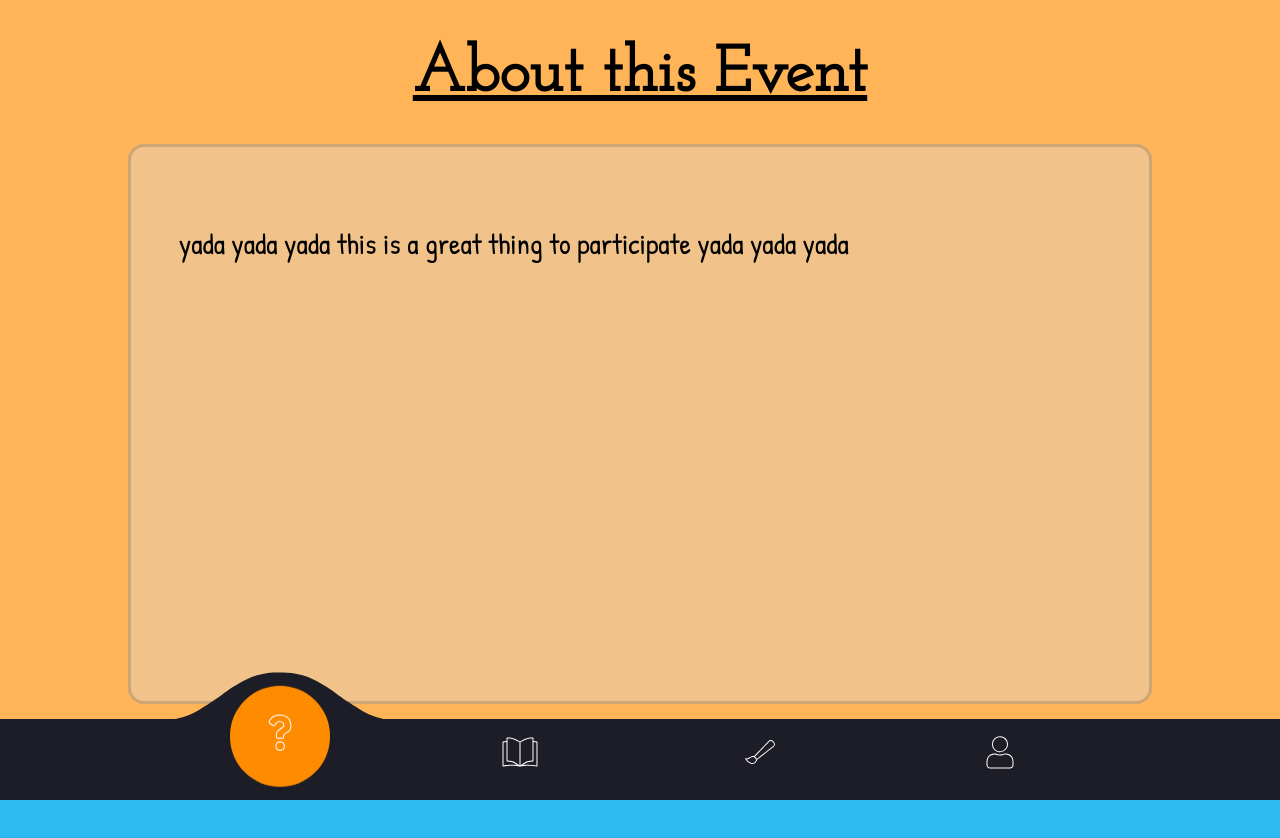
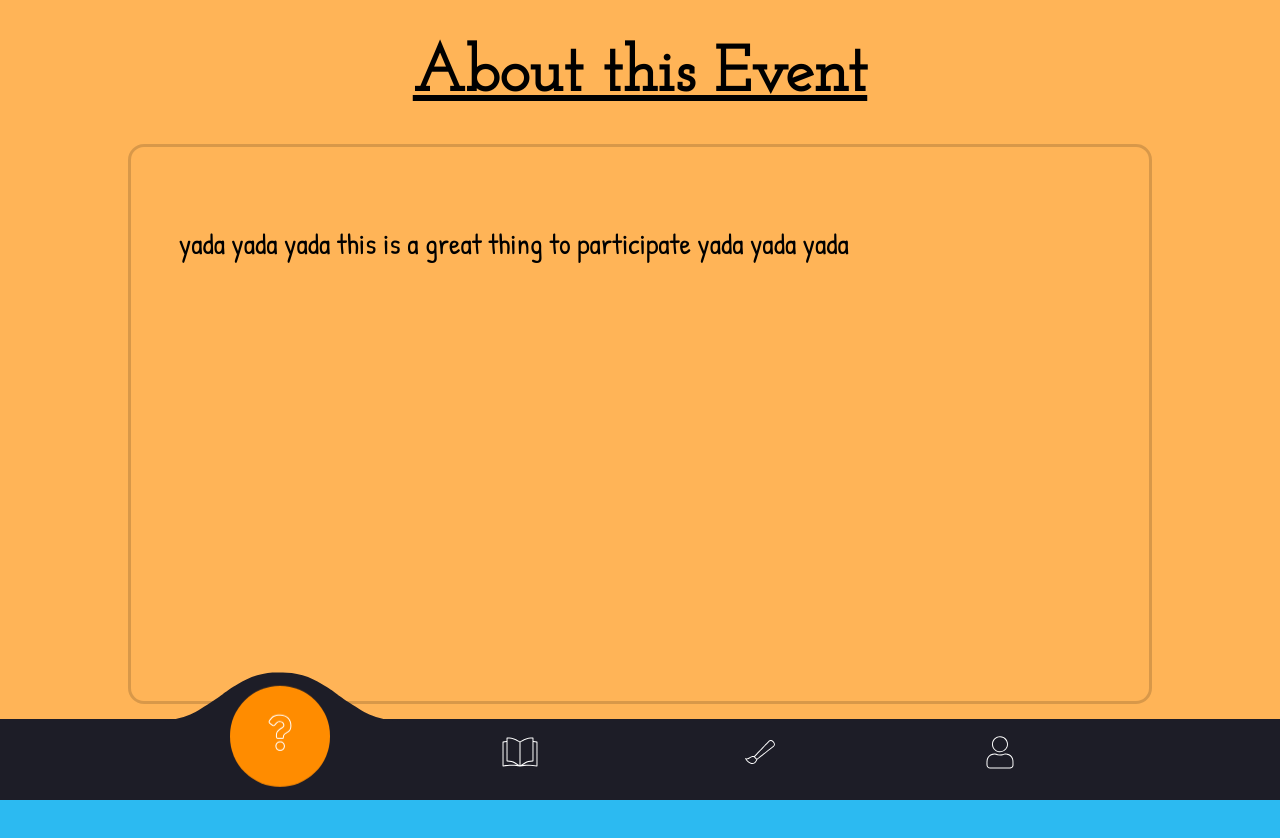
Before and after one commit to priydarshiroopak/NWP-dashboard, a React (Create React App) app: page / in a window 1280 px wide. Shown: the top 838 px of the page. Built offline with nearby package versions, Linux system fonts and the light colour scheme.

Commit message:
Update App.css

```diff
--- a/src/App.css
+++ b/src/App.css
@@ -191,7 +191,7 @@ html {
    height: 70vh;
     border: solid rgba(0, 0, 0, 0.151);
     border-radius: 1rem;
-    background-color:#dbdbdb63;
+    background-color:##07000067;
     margin-bottom: 20vh;
     transition: border 1s;
 
```
